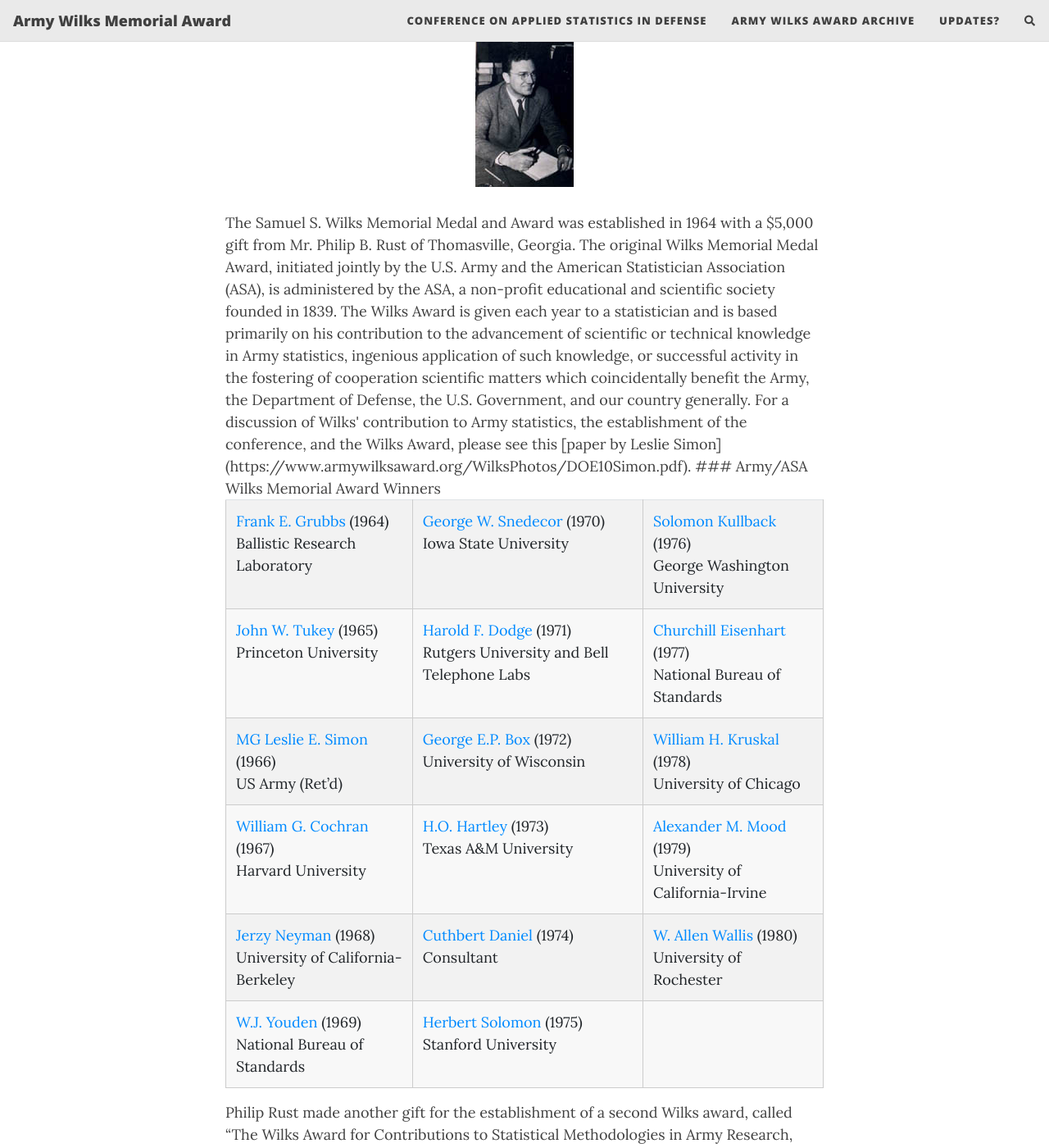
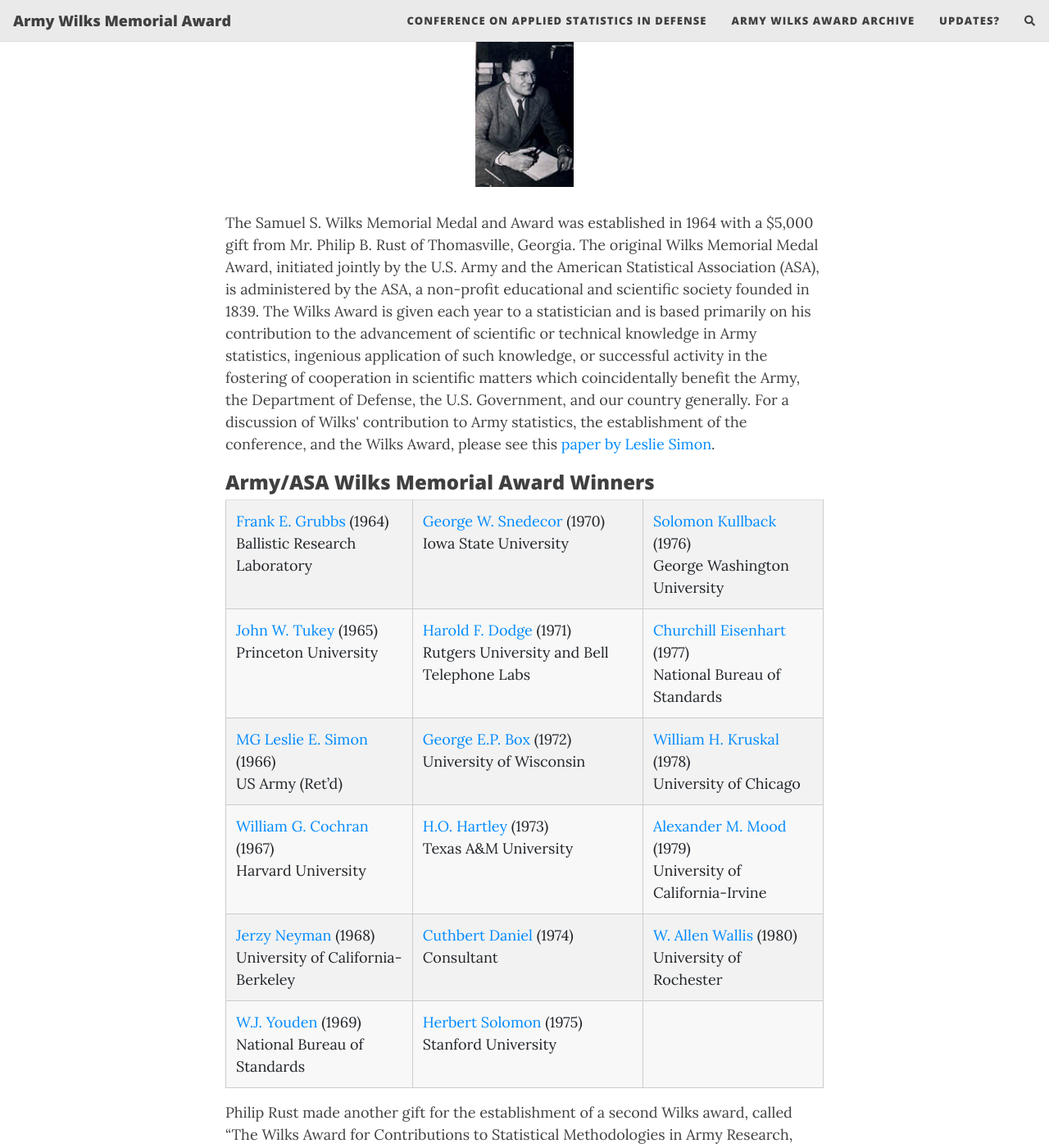
Before and after one commit to alysongwilson/WilksAward, a Jekyll site: the page built from index.html, in a window 1280 px wide and 1400 px high, scrolled down 315 px. Shown: the whole window at 82% size. Built offline with Jekyll 4.4.1, drawn with Linux system fonts in a browser that asks for light colours; nearby versions of some CDN libraries; the list of posts is cut into pages by our own code; comment, search, counter and statistics services are not loaded; some of the changed text lies outside the part shown.

Commit message:
Update index.html

```diff
--- a/index.html
+++ b/index.html
@@ -7,10 +7,10 @@
 <img src="https://www.armywilksaward.org/wilks.jpg" alt="Samuel S. Wilks">
 </p>
 
-The Samuel S. Wilks Memorial Medal and Award was established in 1964 with a $5,000 gift from Mr. Philip B. Rust of Thomasville, Georgia. The original Wilks Memorial Medal Award, initiated jointly by the U.S. Army and the American Statistician Association (ASA), is administered by the ASA, a non-profit educational and scientific society founded in 1839. The Wilks Award is given each year to a statistician and is based primarily on his contribution to the advancement of scientific or technical knowledge in Army statistics, ingenious application of such knowledge, or successful activity in the fostering of cooperation scientific matters which coincidentally benefit the Army, the Department of Defense, the U.S. Government, and our country generally. For a discussion of Wilks' contribution to Army statistics, the establishment of the conference, and the Wilks Award, please see this [paper by Leslie Simon](https://www.armywilksaward.org/WilksPhotos/DOE10Simon.pdf).
+The Samuel S. Wilks Memorial Medal and Award was established in 1964 with a $5,000 gift from Mr. Philip B. Rust of Thomasville, Georgia. The original Wilks Memorial Medal Award, initiated jointly by the U.S. Army and the American Statistical Association (ASA), is administered by the ASA, a non-profit educational and scientific society founded in 1839. The Wilks Award is given each year to a statistician and is based primarily on his contribution to the advancement of scientific or technical knowledge in Army statistics, ingenious application of such knowledge, or successful activity in the fostering of cooperation in scientific matters which coincidentally benefit the Army, the Department of Defense, the U.S. Government, and our country generally. For a discussion of Wilks' contribution to Army statistics, the establishment of the conference, and the Wilks Award, please see this <a href="https://www.armywilksaward.org/WilksPhotos/DOE10Simon.pdf">paper by Leslie Simon</a>.
 
 
-### Army/ASA Wilks Memorial Award Winners
+<h3>Army/ASA Wilks Memorial Award Winners</h3>
 
 <div align="center">
 					<table class="table table-striped">
@@ -53,7 +53,7 @@
 Philip Rust made another gift for the establishment of a second Wilks award, called “The Wilks Award for Contributions to Statistical Methodologies in Army Research, Development, and Testing.” The new Army Wilks Memorial Award is given periodically at the Defense and Aerospace Test and Analysis Workshop to a deserving individual who has made a substantial contribution to statistical methodology and application impacting the practice of statistics in the Army through personal research in statistics or application of statistics in the solution of Army problems. The award was established to commemorate the career of Prof. Samuel S. Wilks and especially his service to the Army.
 
 
-### Army Wilks Memorial Awards
+<h3>Army Wilks Memorial Awards</h3>
 
 <div align="center">
 <table class="table table-striped">
```
